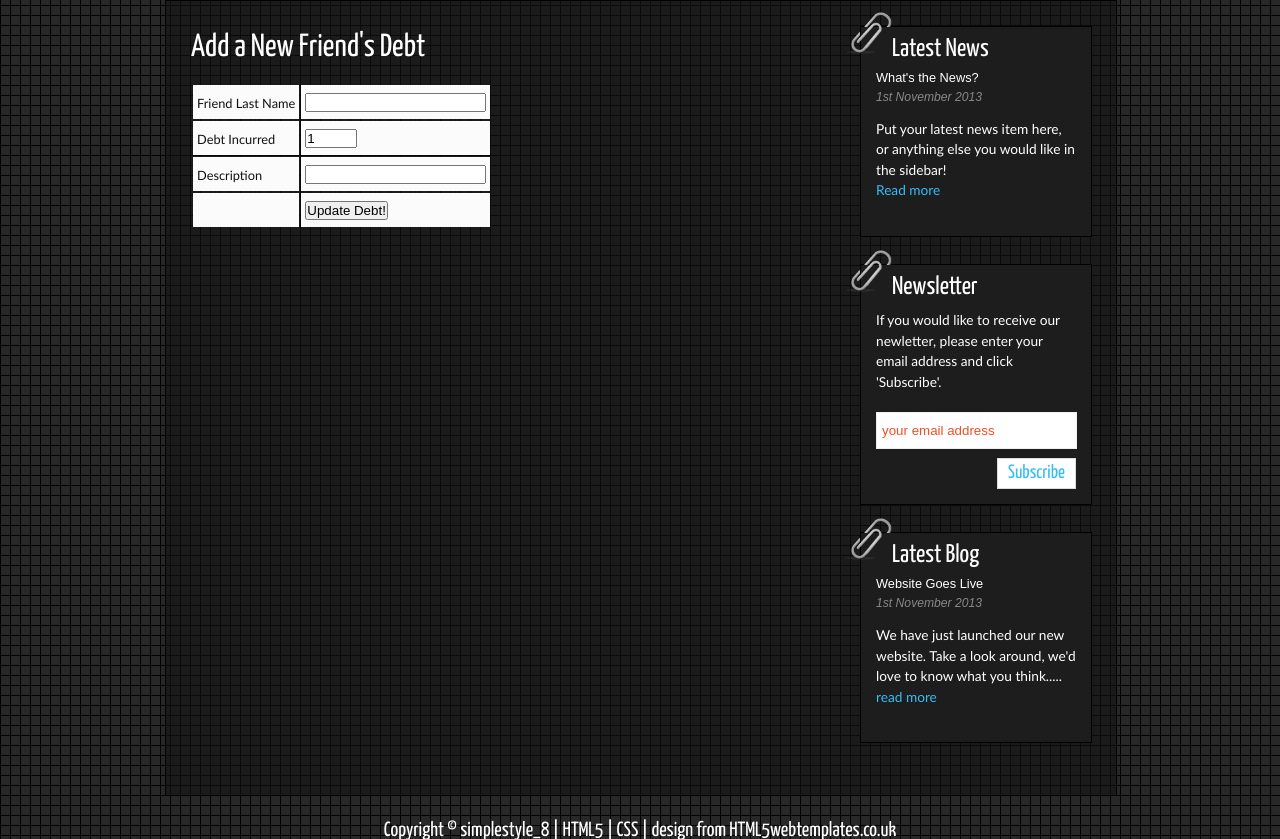
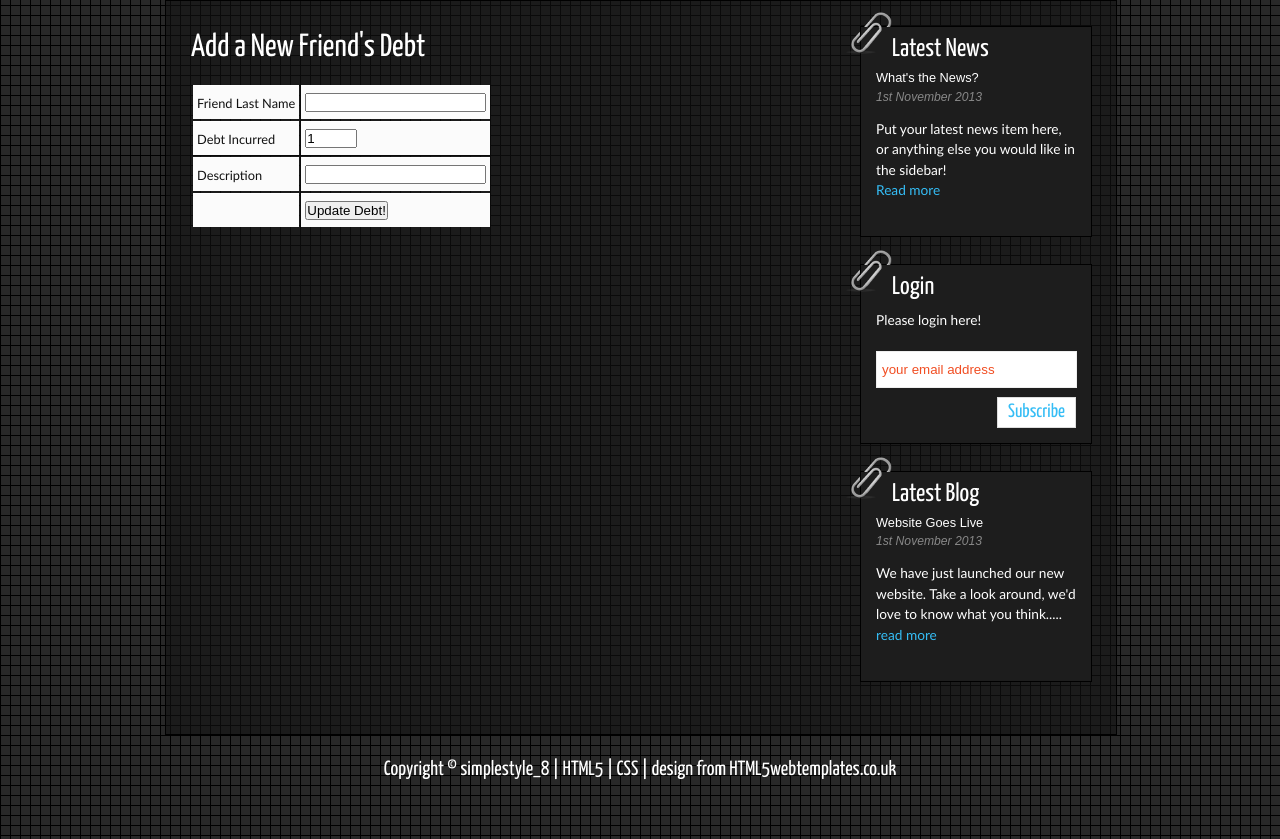
Before and after one commit to bmiller4/debtwithfriends, a Flask app: page /addaDebt in a window 1280 px wide. Shown: the part 165-1004 px from the top of the page. Run offline with Flask 2, Linux system fonts and the light colour scheme; some libraries are stand-ins or nearby versions.

Commit message:
login shell(not finished)

```diff
--- a/templates/layout.html
+++ b/templates/layout.html
@@ -42,9 +42,9 @@
         </div>
         <img class="paperclip" src="static/css/paperclip.png" alt="paperclip" />
         <div class="sidebar">
-          <h3>Newsletter</h3>
-          <p>If you would like to receive our newletter, please enter your email address and click 'Subscribe'.</p>
-          <form method="post" action="#" id="subscribe">
+          <h3>Login</h3>
+          <p>Please login here!</p>
+          <form method="post" action="#" id="Login">
             <p style="padding: 0 0 9px 0;"><input class="search" type="text" name="email_address" value="your email address" onclick="javascript: document.forms['subscribe'].email_address.value=''" /></p>
             <p><input class="subscribe" name="subscribe" type="submit" value="Subscribe" /></p>
           </form>
```
